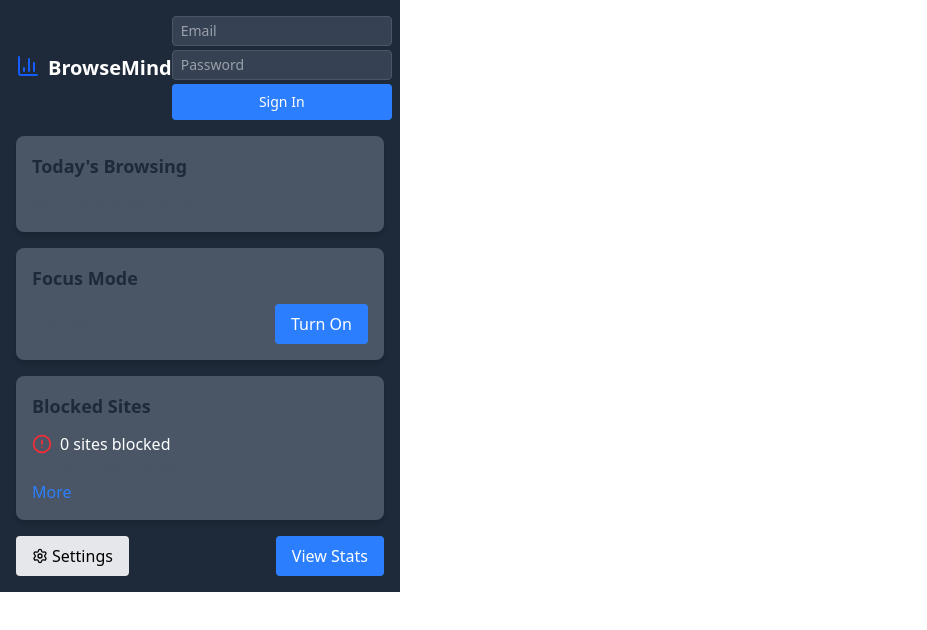
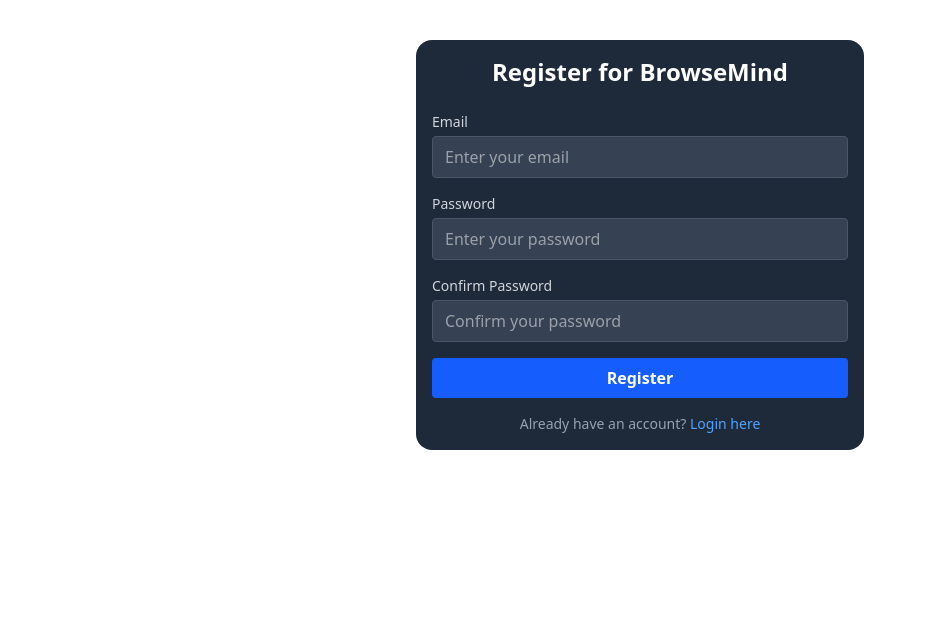
Before and after one commit to Yordanos7/Browsemind_chrome_extension, a React (Vite) app in the folder extension/: page /options in a window 1280 px wide. Shown: the top 630 px of the page, without its empty margins (0-927 px from the left). Built offline with nearby package versions, Linux system fonts and the light colour scheme.

Commit message:
make the register separate from the pop up page

```diff
--- a/extension/src/App.tsx
+++ b/extension/src/App.tsx
@@ -1,16 +1,16 @@
-import { Routes, Route } from "react-router-dom"; // Removed React import as it's not directly used in JSX
+import { Routes, Route } from "react-router-dom";
 import Options from "./pages/Options";
 import Popup from "./pages/Popup";
 import Register from "./pages/Register";
-import Login from "./pages/Login"; // Import the new Login component
+import Login from "./pages/Login";
 
 function App() {
   return (
     <Routes>
-      <Route path="/" element={<Popup />} />
+      <Route path="/" element={<Register />} />
+      <Route path="/popup" element={<Popup />} />
       <Route path="/options" element={<Options />} />
-      <Route path="/register" element={<Register />} />
-      <Route path="/login" element={<Login />} /> {/* Add the Login route */}
+      <Route path="/login" element={<Login />} />
     </Routes>
   );
 }
--- a/extension/src/pages/Popup.tsx
+++ b/extension/src/pages/Popup.tsx
@@ -6,8 +6,6 @@
   getStorageData, // Import getStorageData to fetch all settings
   toggleFocusMode,
 } from "../utils/storage";
-import { login } from "../utils/api";
-import type { User } from "../types";
 
 const Popup: React.FC = () => {
   const [dailyUsageData, setDailyUsageData] = useState<{
@@ -15,10 +13,6 @@
   }>({});
   const [blockedSitesList, setBlockedSitesList] = useState<string[]>([]);
   const [isFocusMode, setIsFocusMode] = useState(false);
-  const [user, setUser] = useState<User | null>(null);
-  const [email, setEmail] = useState("");
-  const [password, setPassword] = useState("");
-  const [error, setError] = useState<string | null>(null);
 
   useEffect(() => {
     loadData();
@@ -56,19 +50,6 @@
     setIsFocusMode(!isFocusMode);
   };
 
-  const handleLogin = async (e: React.FormEvent) => {
-    e.preventDefault();
-    setError(null);
-    try {
-      const { user } = await login({ email, password });
-      setUser(user);
-      // In a real app, you'd store the token securely
-      console.log("Logged in successfully:", user);
-    } catch (err: any) {
-      setError(err.message);
-    }
-  };
-
   const formatTime = (minutes: number) => {
     const hours = Math.floor(minutes / 60);
     const mins = minutes % 60;
@@ -85,32 +66,7 @@
           <BarChart3 className="text-blue-600 mr-2" size={24} />
           <h1 className="text-xl font-bold ">BrowseMind</h1>
         </div>
-        <div className="text-sm">
-          {user ? (
-            <div>Hi, {user.email}</div>
-          ) : (
-            <form onSubmit={handleLogin} className="flex flex-col">
-              <input
-                type="email"
-                value={email}
-                onChange={(e) => setEmail(e.target.value)}
-                placeholder="Email"
-                className="mb-1 px-2 py-1 rounded bg-gray-700 text-white border border-gray-600"
-              />
-              <input
-                type="password"
-                value={password}
-                onChange={(e) => setPassword(e.target.value)}
-                placeholder="Password"
-                className="mb-1 px-2 py-1 rounded bg-gray-700 text-white border border-gray-600"
-              />
-              <Button type="submit" variant="primary">
-                Sign In
-              </Button>
-              {error && <p className="text-red-500 text-xs mt-1">{error}</p>}
-            </form>
-          )}
-        </div>
+        <div className="text-sm">{/* Login form removed */}</div>
       </div>
 
       <Card title="Today's Browsing" className="mb-4">
--- a/extension/src/pages/Register.tsx
+++ b/extension/src/pages/Register.tsx
@@ -1,5 +1,5 @@
 import React, { useState } from "react";
-// import type { User } from "../types"; // Removed unused import
+import { useNavigate } from "react-router-dom";
 import { register } from "../utils/api";
 const Register: React.FC = () => {
   const [email, setEmail] = useState("");
@@ -7,7 +7,7 @@
   const [confirmPassword, setConfirmPassword] = useState("");
   const [error, setError] = useState<string | null>("");
   const [success, setSuccess] = useState<string | null>("");
-  // const [user, setUser] = useState<User | null>(null); // Removed unused user state
+  const navigate = useNavigate();
 
   const handleRegister = async (e: React.FormEvent) => {
     e.preventDefault();
@@ -19,11 +19,12 @@
     }
 
     try {
-      await register({ email, password }); // Removed destructuring 'user' and setUser call
-      setSuccess("Registration successful! You are redirect to login page.");
+      await register({ email, password });
+      setSuccess("Registration successful! Redirecting to popup...");
       setEmail("");
       setPassword("");
       setConfirmPassword("");
+      navigate("/popup"); // Navigate to the popup page
     } catch (error: any) {
       setError(error.message || "Registration failed.");
     }
```
